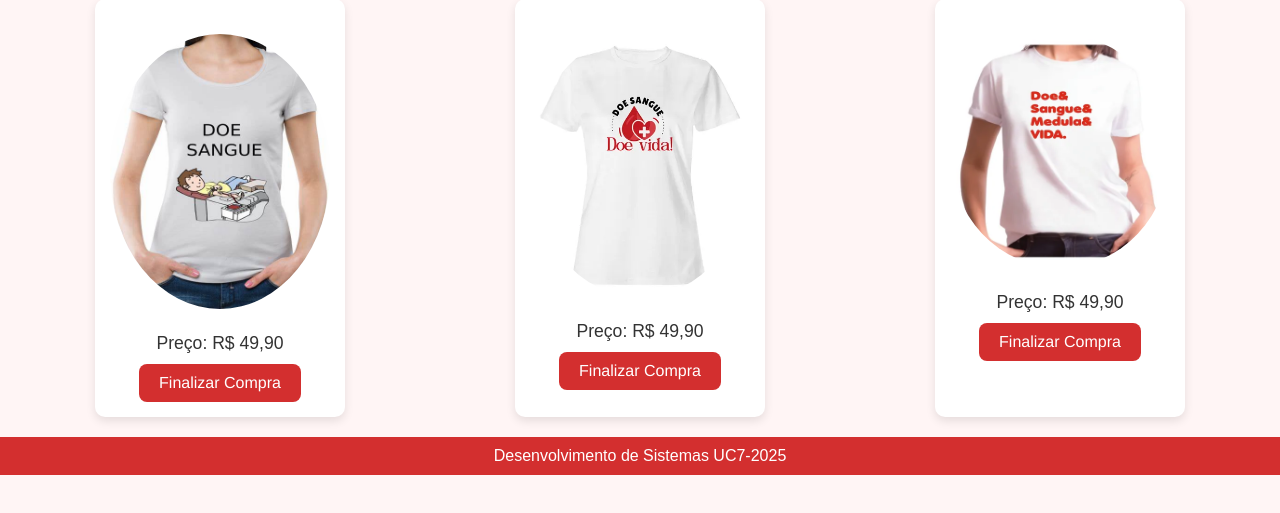
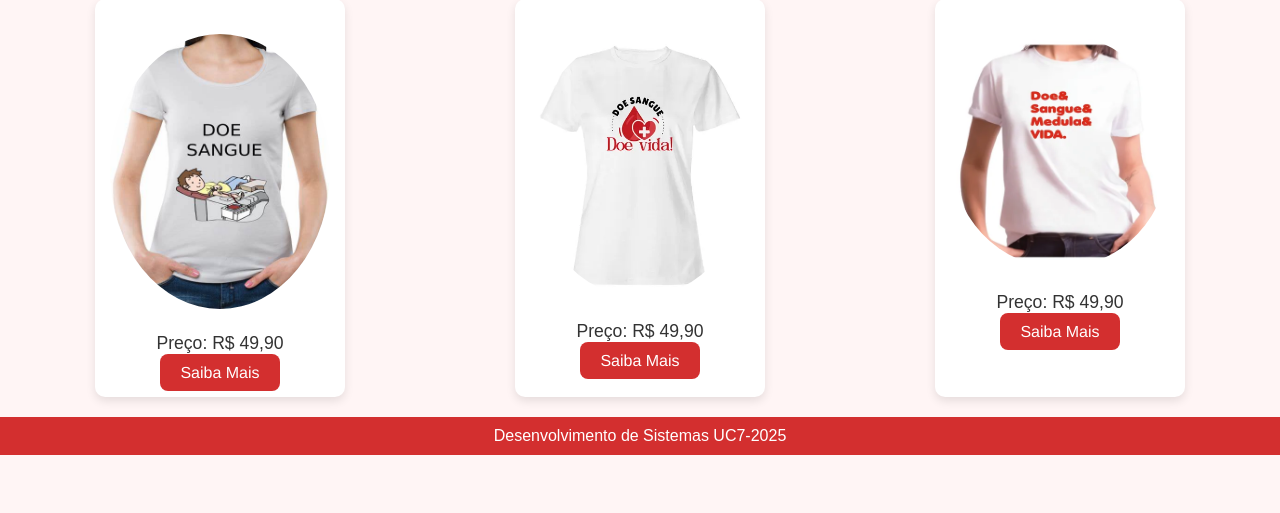
Before and after one commit to pauloryan091/junhovermelho, a plain HTML site: page produtos.html in a window 1280 px wide. Shown: the part 193-706 px from the top of the page. Drawn offline with Linux system fonts and the light colour scheme.

Commit message:
Add files via upload

```diff
--- a/produtos.html
+++ b/produtos.html
@@ -325,26 +325,28 @@
             <li><a href="contato.html">Contato</a></li>
         </ul>
     </nav>
+
 <main>
     <h2>Camisetas</h2>
     <div class="produtos">
         <div class="produto">
             <img src="OIP.jpg" alt="Camiseta 1">
             <p>Preço: R$ 49,90</p>
-                <button class="btn-vermelho">Finalizar Compra</button>
+            <a href="contato.html" class="btn-vermelho">Saiba Mais</a>
         </div>
         <div class="produto">
             <img src="D_NQ_NP_705614-MLB74252083446_022024-O.webp" alt="Camiseta 2">
             <p>Preço: R$ 49,90</p>
-                <button class="btn-vermelho">Finalizar Compra</button>
+            <a href="contato.html" class="btn-vermelho">Saiba Mais</a>
         </div>
         <div class="produto">
             <img src="D_NQ_NP_840476-MLB72112672143_102023-O.webp" alt="Camiseta 3">
             <p>Preço: R$ 49,90</p>
-                <button class="btn-vermelho">Finalizar Compra</button>
+            <a href="contato.html" class="btn-vermelho">Saiba Mais</a>
         </div>
     </div>
 </main>
+
 
     <footer>
         <p>Desenvolvimento de Sistemas UC7-2025</p>
```
Also changed, not shown: contato.html (+3 -1 lines). Lines whose indentation alone changed are shown as unchanged.
